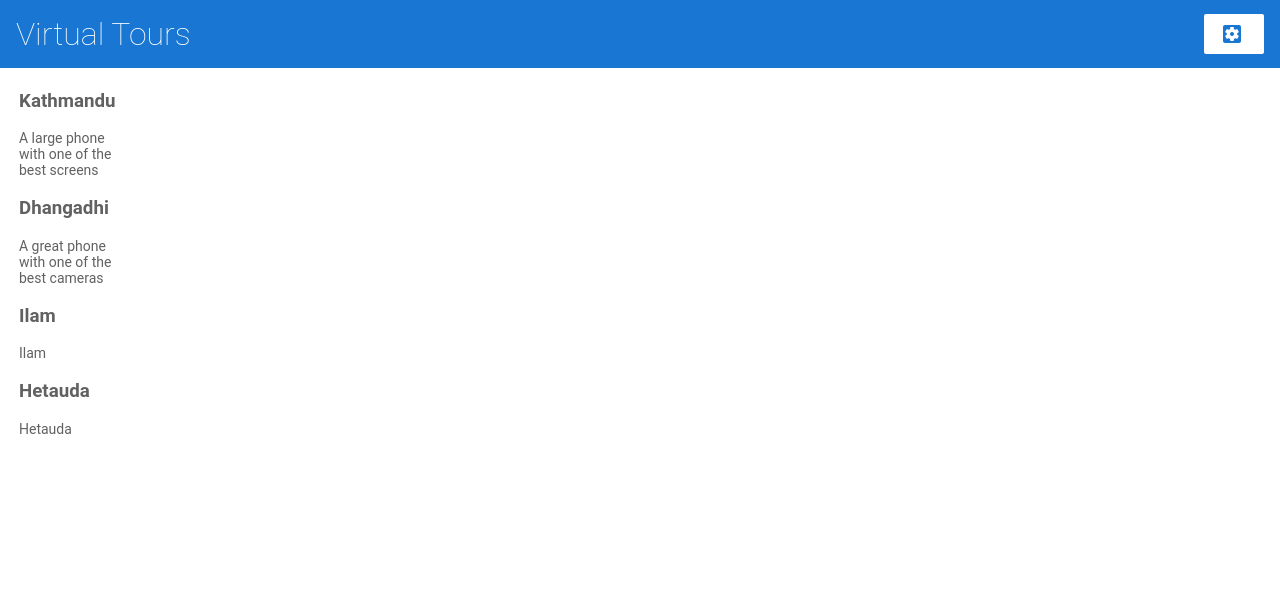
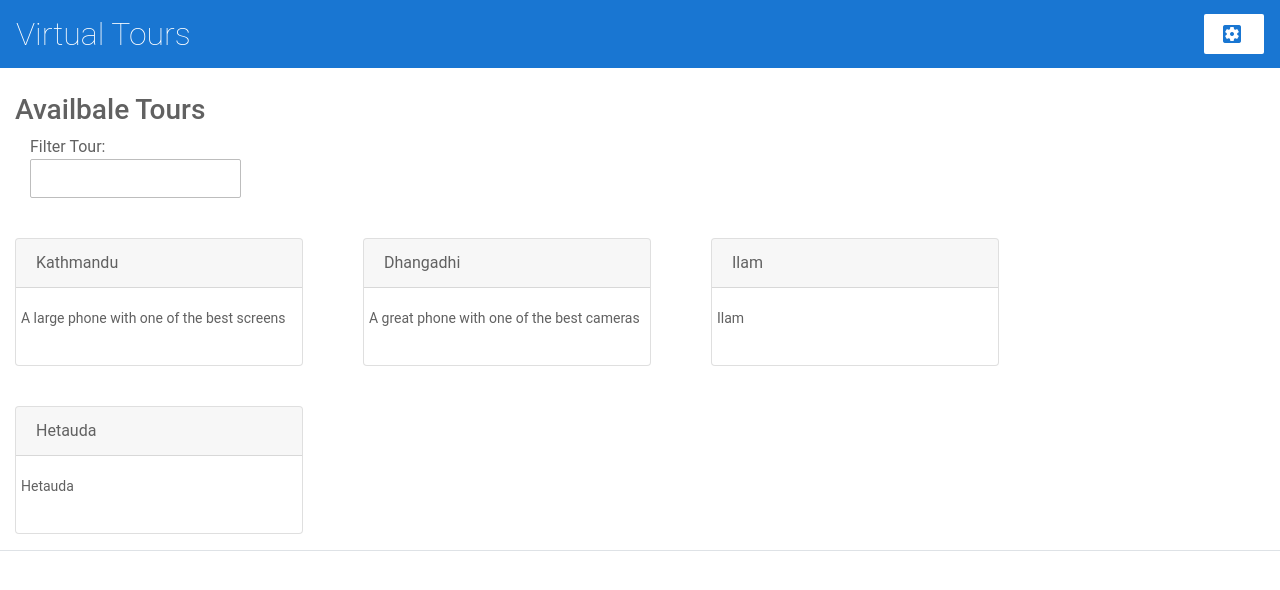
Before and after one commit to benktesh/angular-demo, an Angular app: page / in a window 1280 px wide. Shown: the top 590 px of the page. Built offline with nearby package versions, Linux system fonts and the light colour scheme.

Commit message:
Starts CSS

```diff
--- a/src/app/app.component.html
+++ b/src/app/app.component.html
@@ -1,10 +1,6 @@
 <app-top-bar></app-top-bar>
 
-<div class="container">
-  <div class='container'>
   <router-outlet></router-outlet>
-  </div>
-</div>
 
 <!--
 Copyright Google LLC. All Rights Reserved.
--- a/src/app/tour-list/tour-list.component.html
+++ b/src/app/tour-list/tour-list.component.html
@@ -5,22 +5,49 @@ Copyright Google LLC. All Rights Reserved.
 Use of this source code is governed by an MIT-style license that
 can be found in the LICENSE file at https://angular.io/license
 -->
+<div class="col-sm-12">
+
+		<div class="h3">
+
+			{{pageTitle}}
+		</div>
+		<div class='col-md-2' style="text-align: left;">Filter Tour: <input type='text' style="text-align: left;" /></div>
 
 
+
+
+</div>
+
+
+
+<div class="card-deck">
+	<div *ngFor="let tour of tours" [class.selected]="tour === selectedTour"
+		[class.videoLink]="this.sanitizer.bypassSecurityTrustUrl(tour.videoLink)" (click)="onSelect(tour)">
+		<div class="container-fluid mt-4">
+			<div class="row justify-content-center">
+				<div class="col-auto mb-3">
+					<div class='card' style="width: 18rem;">
+						<div class='card-header'>
+							{{tour.name }}
+						</div>
+						<div class='card-body'>
+							<div class='row'>
+								<p *ngIf="tour.description" (click)="onSelect(tour)">
+									{{ tour.description }}
+								</p>
+							</div>
+						</div>
+					</div>
+				</div>
+			</div>
+		</div>
+	</div>
+</div>
 
 <table class="table table-hover">
 	<tr>
 		<td style="width:40%; vertical-align:top;">
-			<div *ngFor="let tour of tours" [class.selected]="tour === selectedTour"
-				[class.videoLink]="this.sanitizer.bypassSecurityTrustUrl(tour.videoLink)" (click)="onSelect(tour)">
-				<h3>
-					{{tour.name }}
-				</h3>
 
-				<p *ngIf="tour.description" (click)="onSelect(tour)">
-					{{ tour.description }}
-				</p>
-			</div>
 		</td>
 		<td>
 
--- a/src/app/tour-list/tour-list.component.ts
+++ b/src/app/tour-list/tour-list.component.ts
@@ -16,8 +16,11 @@ import { Tours } from "../tours";
   styleUrls: ["./tour-list.component.css"]
 })
 export class TourListComponent {
+  pageTitle:String = "Availbale Tours"
   tours = Tours;
+  filteredTours: Tour[] = [];
   isLinear = false;
+  _filterTour:string = '';
 
   selectedTour?: Tour;
   videoLink?: SafeUrl;
@@ -40,6 +43,22 @@ export class TourListComponent {
   share() {
     window.alert("The tour has been shared!");
   }
+
+  _listFilter = '';
+  get listFilter(): string {
+    return this._listFilter;
+  }
+
+  set listFilter(value: string) {
+    this._listFilter = value;
+    this.filteredTours = this.listFilter ? this.performFilter(this.listFilter) : this.tours;
+  }
+
+  performFilter(filterBy: string): Tour[] {
+    filterBy = filterBy.toLocaleLowerCase();
+    return this.tours.filter((product: Tour) =>
+      product.name.toLocaleLowerCase().indexOf(filterBy) !== -1 || product.description.toLocaleLowerCase().indexOf(filterBy) !== -1) ;
+  }
 }
 
 /*
--- a/src/index.html
+++ b/src/index.html
@@ -12,7 +12,9 @@
 </head>
 
 <body>
+
 	<app-root></app-root>
+
 </body>
 
 </html>
--- a/src/styles.css
+++ b/src/styles.css
@@ -1,4 +1,7 @@
 /* Global Styles */
+/* You can add global styles to this file, and also import other style files */
+@import "~bootstrap/dist/css/bootstrap.min.css";
+@import "~font-awesome/css/font-awesome.min.css";
 
 * {
   font-family: 'Roboto', Arial, sans-serif;
```
